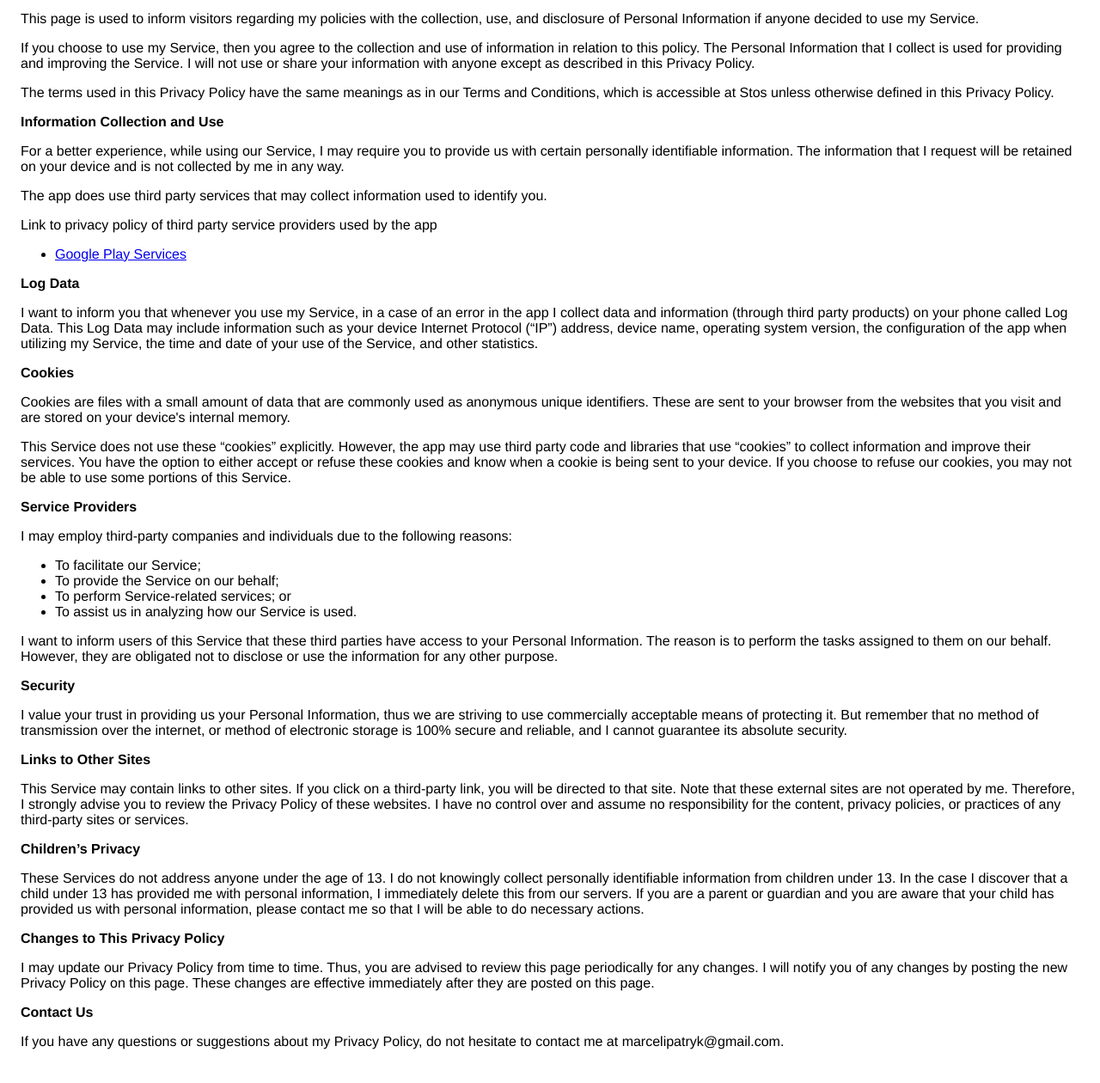
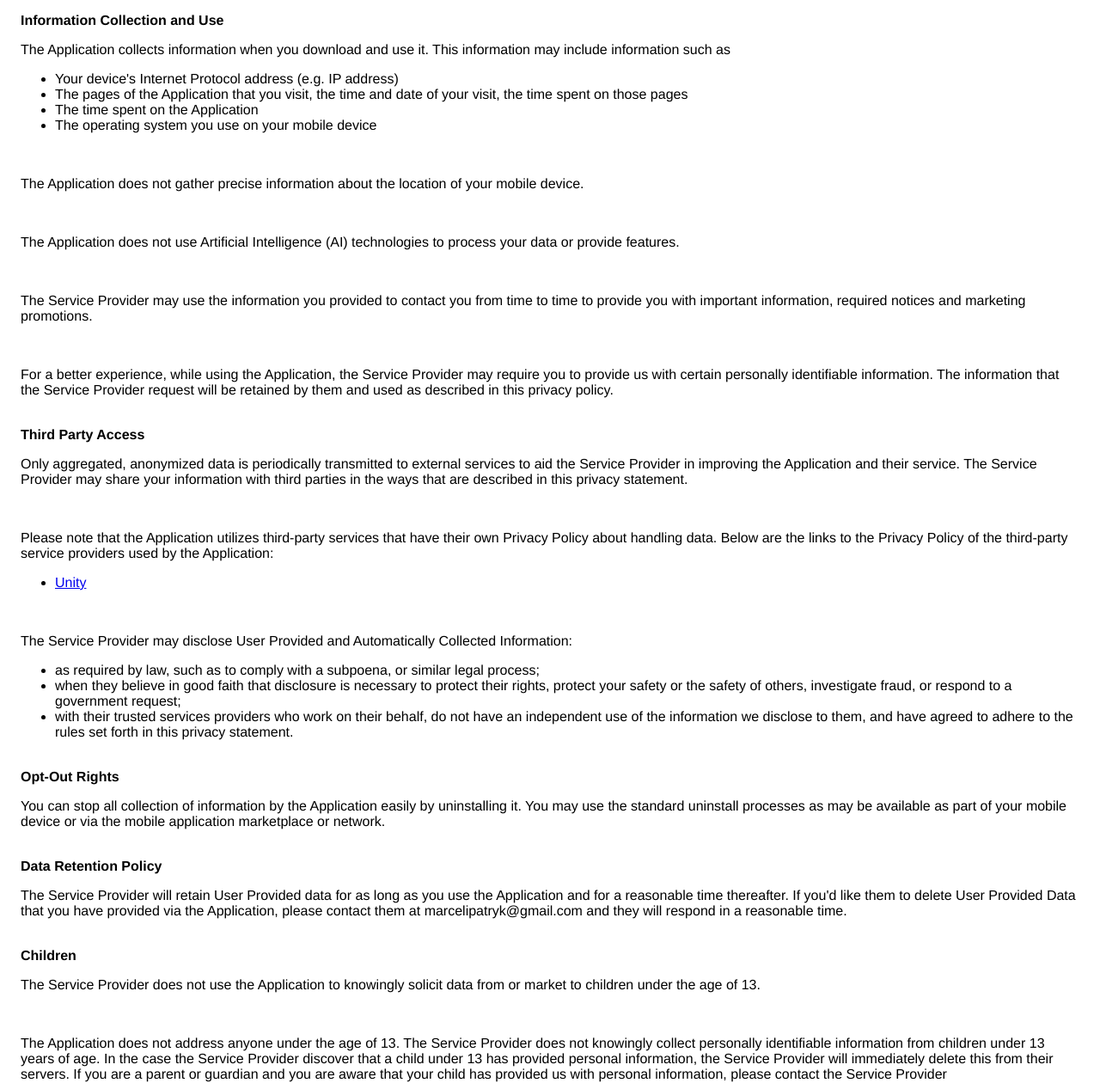
Before and after one commit to Muppetsg2/muppetsg2.github.io, a plain HTML site: page Stos - Privacy Policy.html in a window 1280 px wide. Shown: the part 113-1373 px from the top of the page at 86% size. Drawn offline with Linux system fonts and the light colour scheme.

Commit message:
Revise Privacy Policy with new information sections
Updated the Privacy Policy to include new sections on information collection, third-party access, opt-out rights, and data retention.

```diff
--- a/Stos - Privacy Policy.html
+++ b/Stos - Privacy Policy.html
@@ -8,112 +8,72 @@
       <style> body { font-family: 'Helvetica Neue', Helvetica, Arial, sans-serif; padding:1em; } </style>
     </head>
     <body>
-    <h2>Privacy Policy</h2> <p>
-                    Patryk built the Stos app as
-                    a Free app. This SERVICE is provided by
-                    Patryk at no cost and is intended for
-                    use as is.
-                  </p> <p>
-                    This page is used to inform visitors regarding
-                    my policies with the collection, use, and
-                    disclosure of Personal Information if anyone decided to use
-                    my Service.
-                  </p> <p>
-                    If you choose to use my Service, then you agree
-                    to the collection and use of information in relation to this
-                    policy. The Personal Information that I collect is
-                    used for providing and improving the Service.
-                    I will not use or share your
-                    information with anyone except as described in this Privacy
-                    Policy.
-                  </p> <p>
-                    The terms used in this Privacy Policy have the same meanings
-                    as in our Terms and Conditions, which is accessible at
-                    Stos unless otherwise defined in this Privacy
-                    Policy.
-                  </p> <p><strong>Information Collection and Use</strong></p> <p>
-                    For a better experience, while using our Service,
-                    I may require you to provide us with certain
-                    personally identifiable information. The
-                    information that I request will be
-                    retained on your device and is not collected by me in any way.
-                  </p> <p>
-                    The app does use third party services that may collect
-                    information used to identify you.
-                  </p> <div><p>
-                      Link to privacy policy of third party service providers
-                      used by the app
-                    </p> <ul><li><a href="https://www.google.com/policies/privacy/" target="_blank">Google Play Services</a></li><!----><!----><!----><!----><!----><!----><!----><!----><!----></ul></div> <p><strong>Log Data</strong></p> <p>
-                    I want to inform you that whenever
-                    you use my Service, in a case of an error in the
-                    app I collect data and information (through third
-                    party products) on your phone called Log Data. This Log Data
-                    may include information such as your device Internet
-                    Protocol (“IP”) address, device name, operating system
-                    version, the configuration of the app when utilizing
-                    my Service, the time and date of your use of the
-                    Service, and other statistics.
-                  </p> <p><strong>Cookies</strong></p> <p>
-                    Cookies are files with a small amount of data that are
-                    commonly used as anonymous unique identifiers. These are
-                    sent to your browser from the websites that you visit and
-                    are stored on your device's internal memory.
-                  </p> <p>
-                    This Service does not use these “cookies” explicitly.
-                    However, the app may use third party code and libraries that
-                    use “cookies” to collect information and improve their
-                    services. You have the option to either accept or refuse
-                    these cookies and know when a cookie is being sent to your
-                    device. If you choose to refuse our cookies, you may not be
-                    able to use some portions of this Service.
-                  </p> <p><strong>Service Providers</strong></p> <p>
-                    I may employ third-party companies
-                    and individuals due to the following reasons:
-                  </p> <ul><li>To facilitate our Service;</li> <li>To provide the Service on our behalf;</li> <li>To perform Service-related services; or</li> <li>To assist us in analyzing how our Service is used.</li></ul> <p>
-                    I want to inform users of this
-                    Service that these third parties have access to your
-                    Personal Information. The reason is to perform the tasks
-                    assigned to them on our behalf. However, they are obligated
-                    not to disclose or use the information for any other
-                    purpose.
-                  </p> <p><strong>Security</strong></p> <p>
-                    I value your trust in providing us
-                    your Personal Information, thus we are striving to use
-                    commercially acceptable means of protecting it. But remember
-                    that no method of transmission over the internet, or method
-                    of electronic storage is 100% secure and reliable, and
-                    I cannot guarantee its absolute security.
-                  </p> <p><strong>Links to Other Sites</strong></p> <p>
-                    This Service may contain links to other sites. If you click
-                    on a third-party link, you will be directed to that site.
-                    Note that these external sites are not operated by
-                    me. Therefore, I strongly advise you to
-                    review the Privacy Policy of these websites.
-                    I have no control over and assume no
-                    responsibility for the content, privacy policies, or
-                    practices of any third-party sites or services.
-                  </p> <p><strong>Children’s Privacy</strong></p> <p>
-                    These Services do not address anyone under the age of 13.
-                    I do not knowingly collect personally
-                    identifiable information from children under 13. In the case
-                    I discover that a child under 13 has provided
-                    me with personal information,
-                    I immediately delete this from our servers. If you
-                    are a parent or guardian and you are aware that your child
-                    has provided us with personal information, please contact
-                    me so that I will be able to do
-                    necessary actions.
-                  </p> <p><strong>Changes to This Privacy Policy</strong></p> <p>
-                    I may update our Privacy Policy from
-                    time to time. Thus, you are advised to review this page
-                    periodically for any changes. I will
-                    notify you of any changes by posting the new Privacy Policy
-                    on this page. These changes are effective immediately after
-                    they are posted on this page.
-                  </p> <p><strong>Contact Us</strong></p> <p>
-                    If you have any questions or suggestions about
-                    my Privacy Policy, do not hesitate to contact
-                    me at marcelipatryk@gmail.com.
-                  </p>
+    <strong>Privacy Policy</strong>
+		<p>This privacy policy applies to the Stos app (hereby referred to as "Application") for mobile devices that was created by Patryk Antosik (hereby referred to as "Service Provider") as a Free service. This service is intended for use "AS IS".</p>
+		<br>
+		<strong>Information Collection and Use</strong>
+		<p>The Application collects information when you download and use it. This information may include information such as </p>
+		<ul>
+			<li>Your device's Internet Protocol address (e.g. IP address)</li>
+			<li>The pages of the Application that you visit, the time and date of your visit, the time spent on those pages</li>
+			<li>The time spent on the Application</li>
+			<li>The operating system you use on your mobile device</li>
+		</ul>
+		<p></p>
+		<br>
+		<p>The Application does not gather precise information about the location of your mobile device.</p><!---->
+		<br>
+		<p>The Application does not use Artificial Intelligence (AI) technologies to process your data or provide features.</p>
+		<br>
+		<p>The Service Provider may use the information you provided to contact you from time to time to provide you with important information, required notices and marketing promotions.</p>
+		<br>
+		<p>For a better experience, while using the Application, the Service Provider may require you to provide us with certain personally identifiable information. The information that the Service Provider request will be retained by them and used as described in this privacy policy.</p>
+		<br>
+		<strong>Third Party Access</strong>
+		<p>Only aggregated, anonymized data is periodically transmitted to external services to aid the Service Provider in improving the Application and their service. The Service Provider may share your information with third parties in the ways that are described in this privacy statement.</p>
+		<div>
+			<br>
+			<p>Please note that the Application utilizes third-party services that have their own Privacy Policy about handling data. Below are the links to the Privacy Policy of the third-party service providers used by the Application:</p>
+			<ul>
+				<li><a href="https://unity3d.com/legal/privacy-policy" target="_blank" rel="noopener noreferrer">Unity</a></li>
+			</ul>
+		</div>
+		<br>
+		<p>The Service Provider may disclose User Provided and Automatically Collected Information:</p>
+		<ul>
+			<li>as required by law, such as to comply with a subpoena, or similar legal process;</li>
+			<li>when they believe in good faith that disclosure is necessary to protect their rights, protect your safety or the safety of others, investigate fraud, or respond to a government request;</li>
+			<li>with their trusted services providers who work on their behalf, do not have an independent use of the information we disclose to them, and have agreed to adhere to the rules set forth in this privacy statement.</li>
+		</ul>
+		<p></p>
+		<br>
+		<strong>Opt-Out Rights</strong>
+		<p>You can stop all collection of information by the Application easily by uninstalling it. You may use the standard uninstall processes as may be available as part of your mobile device or via the mobile application marketplace or network.</p>
+		<br>
+		<strong>Data Retention Policy</strong>
+		<p>The Service Provider will retain User Provided data for as long as you use the Application and for a reasonable time thereafter. If you'd like them to delete User Provided Data that you have provided via the Application, please contact them at marcelipatryk@gmail.com and they will respond in a reasonable time.</p>
+		<br>
+		<strong>Children</strong>
+		<p>The Service Provider does not use the Application to knowingly solicit data from or market to children under the age of 13.</p>
+		<div>
+			<br>
+			<p>The Application does not address anyone under the age of 13. The Service Provider does not knowingly collect personally identifiable information from children under 13 years of age. In the case the Service Provider discover that a child under 13 has provided personal information, the Service Provider will immediately delete this from their servers. If you are a parent or guardian and you are aware that your child has provided us with personal information, please contact the Service Provider (marcelipatryk@gmail.com) so that they will be able to take the necessary actions.</p>
+		</div>
+		<br>
+		<strong>Security</strong>
+		<p>The Service Provider is concerned about safeguarding the confidentiality of your information. The Service Provider provides physical, electronic, and procedural safeguards to protect information the Service Provider processes and maintains.</p>
+		<br>
+		<strong>Changes</strong>
+		<p>This Privacy Policy may be updated from time to time for any reason. The Service Provider will notify you of any changes to the Privacy Policy by updating this page with the new Privacy Policy. You are advised to consult this Privacy Policy regularly for any changes, as continued use is deemed approval of all changes.</p>
+		<br>
+		<p>This privacy policy is effective as of 2026-03-09</p>
+		<br>
+		<strong>Your Consent</strong>
+		<p>By using the Application, you are consenting to the processing of your information as set forth in this Privacy Policy now and as amended by us.</p>
+		<br>
+		<strong>Contact Us</strong>
+		<p>If you have any questions regarding privacy while using the Application, or have questions about the practices, please contact the Service Provider via email at marcelipatryk@gmail.com.</p>
+		<hr>
+		<p>This privacy policy page was generated by <a href="https://app-privacy-policy-generator.nisrulz.com/" target="_blank" rel="noopener noreferrer">App Privacy Policy Generator</a></p>
     </body>
-    </html>
+</html>
```
